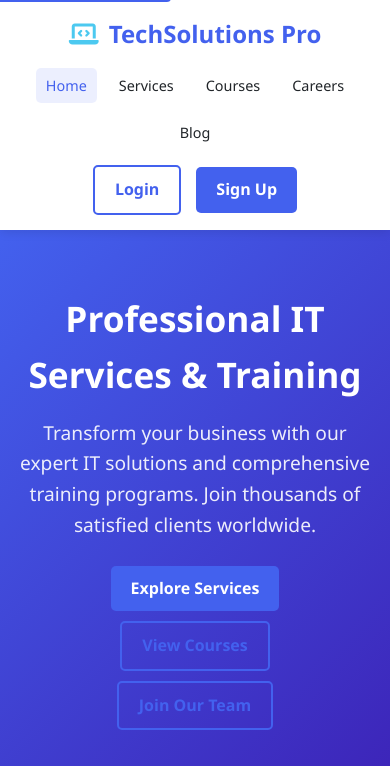
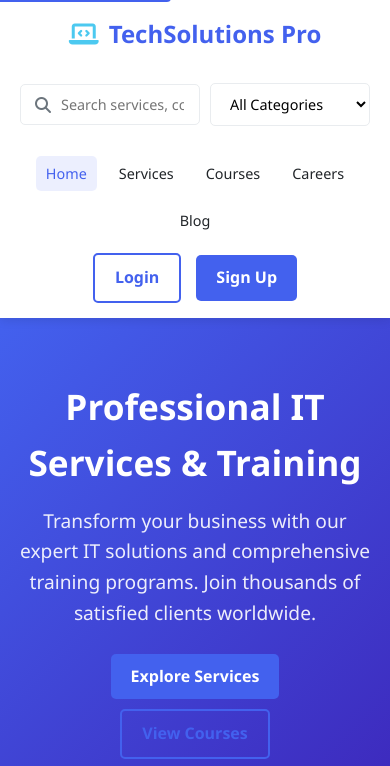
Before and after one commit to RezeneG/TechSolutions-Pro, a plain HTML site: page docs/index.html in a window 390 px wide. Shown: the top 766 px of the page. Drawn offline with Linux system fonts and the light colour scheme.

Commit message:
Update index.html

```diff
--- a/docs/index.html
+++ b/docs/index.html
@@ -170,6 +170,57 @@
             flex: 1;
         }
 
+        /* Search and Categories in Header */
+        .nav-search-container {
+            display: flex;
+            align-items: center;
+            gap: 10px;
+            flex: 1;
+            max-width: 500px;
+            margin: 0 20px;
+        }
+
+        .nav-search-box {
+            position: relative;
+            flex: 1;
+        }
+
+        .nav-search-box input {
+            width: 100%;
+            padding: 10px 15px 10px 40px;
+            border: 1px solid var(--light-gray);
+            border-radius: 5px;
+            font-size: 0.9rem;
+            transition: border-color 0.3s;
+        }
+
+        .nav-search-box input:focus {
+            outline: none;
+            border-color: var(--primary);
+        }
+
+        .nav-search-box i {
+            position: absolute;
+            left: 15px;
+            top: 50%;
+            transform: translateY(-50%);
+            color: var(--gray);
+        }
+
+        .nav-categories {
+            min-width: 160px;
+        }
+
+        .nav-categories select {
+            width: 100%;
+            padding: 10px 15px;
+            border: 1px solid var(--light-gray);
+            border-radius: 5px;
+            font-size: 0.9rem;
+            background: white;
+            cursor: pointer;
+        }
+
         /* Hero Section */
         .hero {
             padding: 60px 0;
@@ -615,6 +666,17 @@
             padding-top: 25px;
             border-top: 1px solid rgba(255, 255, 255, 0.1);
             font-size: 0.9rem;
+        }
+
+        .footer-bottom a {
+            color: var(--light-gray);
+            text-decoration: none;
+            margin: 0 8px;
+            transition: color 0.3s;
+        }
+
+        .footer-bottom a:hover {
+            color: white;
         }
 
         /* Standards Section */
@@ -1024,6 +1086,24 @@
         }
 
         /* Responsive Design */
+        @media (max-width: 1024px) {
+            .nav-search-container {
+                max-width: 400px;
+            }
+        }
+
+        @media (max-width: 900px) {
+            .nav-search-container {
+                order: 3;
+                max-width: 100%;
+                margin: 15px 0 0;
+            }
+
+            .navbar {
+                flex-wrap: wrap;
+            }
+        }
+
         @media (max-width: 768px) {
             .navbar {
                 flex-direction: column;
@@ -1039,6 +1119,12 @@
             .nav-links a {
                 padding: 6px 10px;
                 font-size: 0.9rem;
+            }
+
+            .nav-search-container {
+                order: 0;
+                margin: 15px 0;
+                width: 100%;
             }
 
             .hero h1 {
@@ -1105,6 +1191,24 @@
                     <i class="fas fa-laptop-code" aria-hidden="true"></i>
                     <span>TechSolutions Pro</span>
                 </div>
+
+                <!-- Search and Categories in Navigation -->
+                <div class="nav-search-container">
+                    <div class="nav-search-box">
+                        <i class="fas fa-search"></i>
+                        <input type="text" id="global-search" placeholder="Search services, courses..." aria-label="Search website">
+                    </div>
+                    <div class="nav-categories">
+                        <select id="global-category" aria-label="Browse categories">
+                            <option value="">All Categories</option>
+                            <option value="services">Services</option>
+                            <option value="courses">Courses</option>
+                            <option value="careers">Careers</option>
+                            <option value="blog">Blog</option>
+                        </select>
+                    </div>
+                </div>
+
                 <div class="nav-links">
                     <a href="#" class="active">Home</a>
                     <a href="#services">Services</a>
@@ -1494,7 +1598,12 @@
             </div>
 
             <div class="footer-bottom">
-                <p>&copy; 2025 TechSolutions Pro. All rights reserved. | <a href="#" style="color: var(--light-gray);">Privacy Policy</a> | <a href="#" style="color: var(--light-gray);">Terms of Service</a> | <a href="#careers" style="color: var(--light-gray);">Careers</a></p>
+                <p>&copy; 2025 TechSolutions Pro. All rights reserved. |
+                    <a href="#">Privacy Policy</a> |
+                    <a href="#">Cookies Policy</a> |
+                    <a href="#">Terms of Service</a> |
+                    <a href="#careers">Careers</a>
+                </p>
             </div>
         </div>
     </footer>
@@ -2284,6 +2393,29 @@
             }, 500); // Simulate loading delay
         }
 
+        // Global search functionality
+        function handleGlobalSearch() {
+            const searchTerm = document.getElementById('global-search').value.toLowerCase();
+            const category = document.getElementById('global-category').value;
+
+            if (!searchTerm && !category) return;
+
+            // Navigate to appropriate section based on category
+            if (category === 'services' || (!category && searchTerm)) {
+                window.location.href = '#services';
+                document.getElementById('service-search').value = searchTerm;
+                setTimeout(loadServices, 300);
+            } else if (category === 'courses') {
+                window.location.href = '#courses';
+                document.getElementById('course-search').value = searchTerm;
+                setTimeout(loadCourses, 300);
+            } else if (category === 'careers') {
+                window.location.href = '#careers';
+            } else if (category === 'blog') {
+                window.location.href = '#blog';
+            }
+        }
+
         // Show service details in modal
         function showServiceDetails(serviceId) {
             const service = sampleServices.find(s => s.id === serviceId);
@@ -2469,6 +2601,19 @@
             document.getElementById('course-search').addEventListener('input', loadCourses);
             document.getElementById('course-level').addEventListener('change', loadCourses);
 
+            // Global search functionality
+            document.getElementById('global-search').addEventListener('keypress', function(e) {
+                if (e.key === 'Enter') {
+                    handleGlobalSearch();
+                }
+            });
+
+            document.getElementById('global-category').addEventListener('change', function() {
+                if (document.getElementById('global-search').value) {
+                    handleGlobalSearch();
+                }
+            });
+
             // Close modal when clicking outside
             window.onclick = function(event) {
                 if (event.target.classList.contains('modal')) {
```
